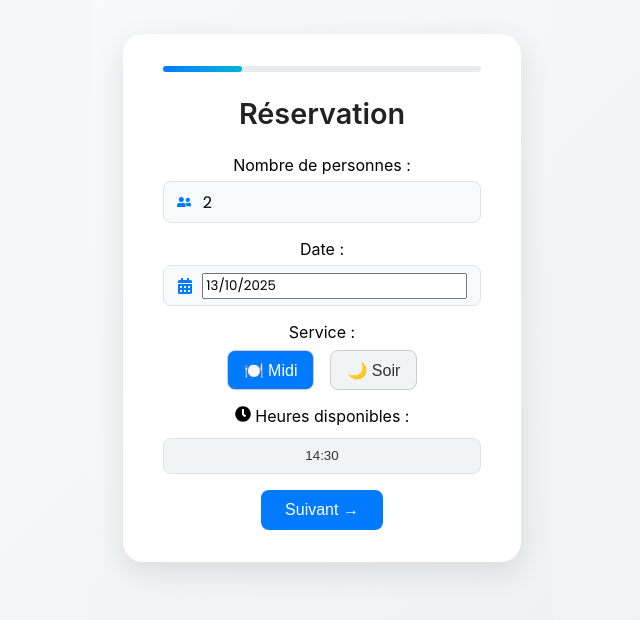
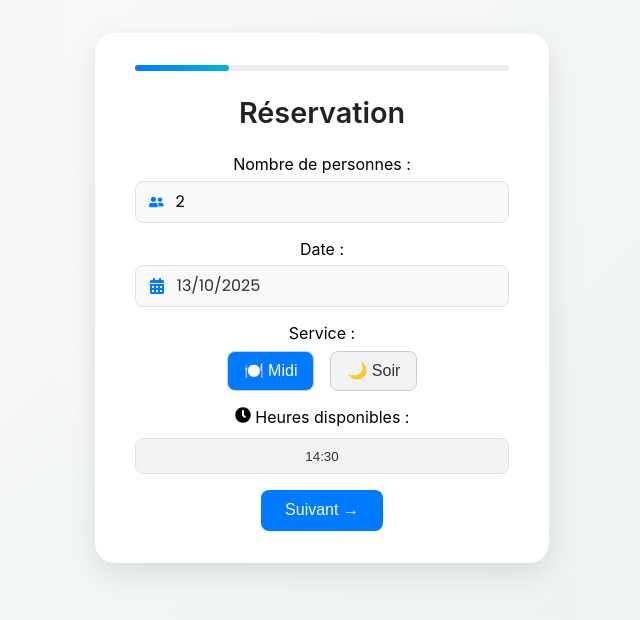
Before and after one commit to didier-coder/moom-app, a React (Create React App) app in the folder frontend/: page / in a window 1280 px wide. Shown: the part 102-722 px from the top of the page, without its empty margins (318-958 px from the left). Built offline with nearby package versions, Linux system fonts and the light colour scheme.

Commit message:
Update App.css

```diff
--- a/frontend/src/App.css
+++ b/frontend/src/App.css
@@ -34,6 +34,17 @@ button:disabled {
 }
 
 /* --- Champs de saisie --- */
+
+/* Supprime la bordure du champ de saisie du DatePicker */
+.react-datepicker__input-container input {
+  border: none !important;
+  outline: none !important;
+  box-shadow: none !important;
+  background: transparent !important;
+  width: 100%;
+  font-size: 1rem;
+  color: #333;
+}
 
 input,
 textarea {
```
